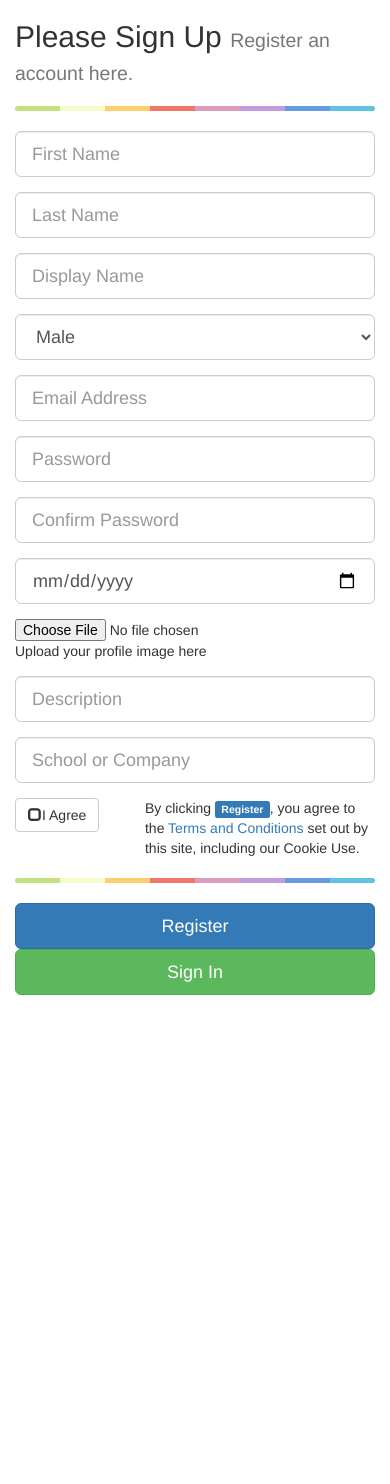
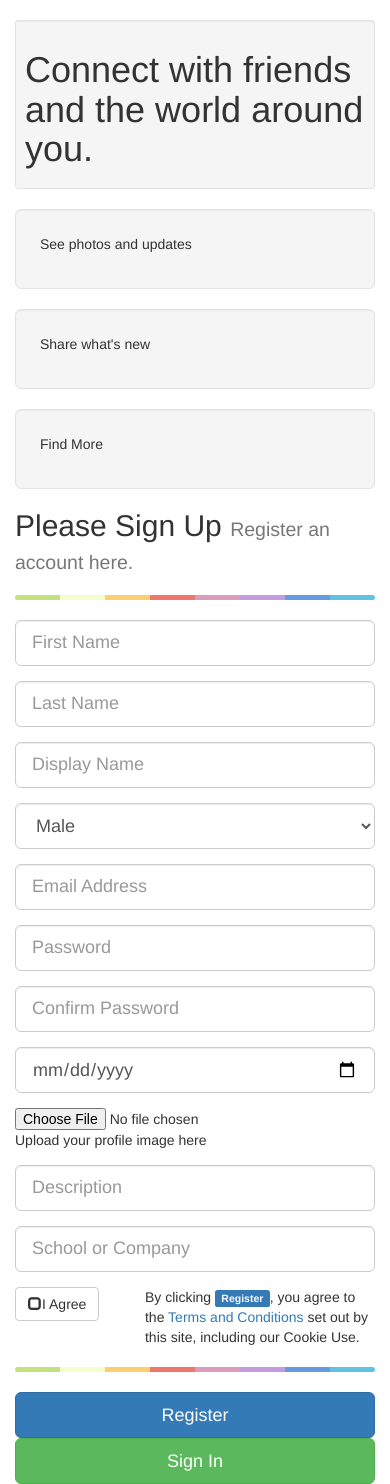
Before and after one commit to FeifeifeiGit/Web_Design_Spring2017, a PHP site: page /register.php in a window 390 px wide. Before the commit the page ends 995 px from the top, so only its background shows below. Run offline with PHP 8.4, Linux system fonts and the light colour scheme; some libraries are stand-ins or nearby versions.

Commit message:
reponsive correction

```diff
--- a/Final/login.php
+++ b/Final/login.php
@@ -36,7 +36,7 @@ if (isset($_SESSION["username"])) {
 
 <div class="container">
     <div class="row">
-        <div class="hidden-xs col-sm-6 col-md-6" style="padding-top: 20px">
+        <div class="hidden-sm col-md-6" style="padding-top: 20px">
             <div class="well well-sm">
                 <h1>Connect with friends and the world around you.</h1>
             </div>
@@ -52,7 +52,7 @@ if (isset($_SESSION["username"])) {
         </div>
 
 
-        <div class="col-xs-12 col-sm-6 col-md-6">
+        <div class="col-sm-12 col-md-6">
             <form method="post" role="form" action="login-action.php" enctype="multipart/form-data">
                 <h2><?php echo $_SESSION["message"]; ?> <small>Start your social network here.</small></h2>
                 <hr class="colorgraph">
--- a/Final/register.php
+++ b/Final/register.php
@@ -105,7 +105,7 @@ $(function () {
 <div class="container">
 
     <div class="row">
-        <div class="hidden-xs col-sm-6 col-md-6" style="padding-top: 20px">
+        <div class="hidden-sm col-md-6" style="padding-top: 20px">
             <div class="well well-sm">
                 <h1>Connect with friends and the world around you.</h1>
             </div>
@@ -120,7 +120,7 @@ $(function () {
             </div>
 
         </div>
-        <div class="col-xs-12 col-sm-6 col-md-6">
+        <div class="col-sm-12 col-md-6">
             <form method="post" role="form" action="register-action.php" enctype="multipart/form-data">
                 <h2>Please Sign Up <small>Register an account here.</small></h2>
                 <hr class="colorgraph">
```
